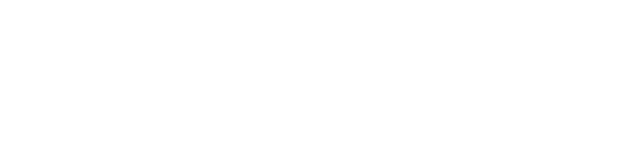
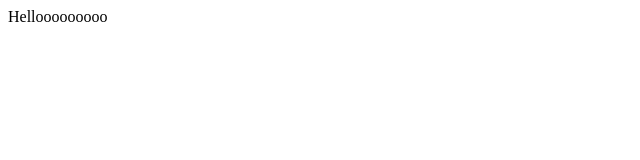
Before and after one commit to WVCS/portfolio-mblackman295, a plain HTML site: page index.html in a window 1280 px wide. Shown: the whole page, without its empty margins (0-640 px from the left). Drawn offline with Linux system fonts and the light colour scheme.

Commit message:
Update index.html

```diff
--- a/index.html
+++ b/index.html
@@ -1,8 +1,7 @@
 <html>
 
 <body>
-<p Hellooooooooo>
-  </p>
+<p> Hellooooooooo </p>
 </body>
 
 </html>
```
